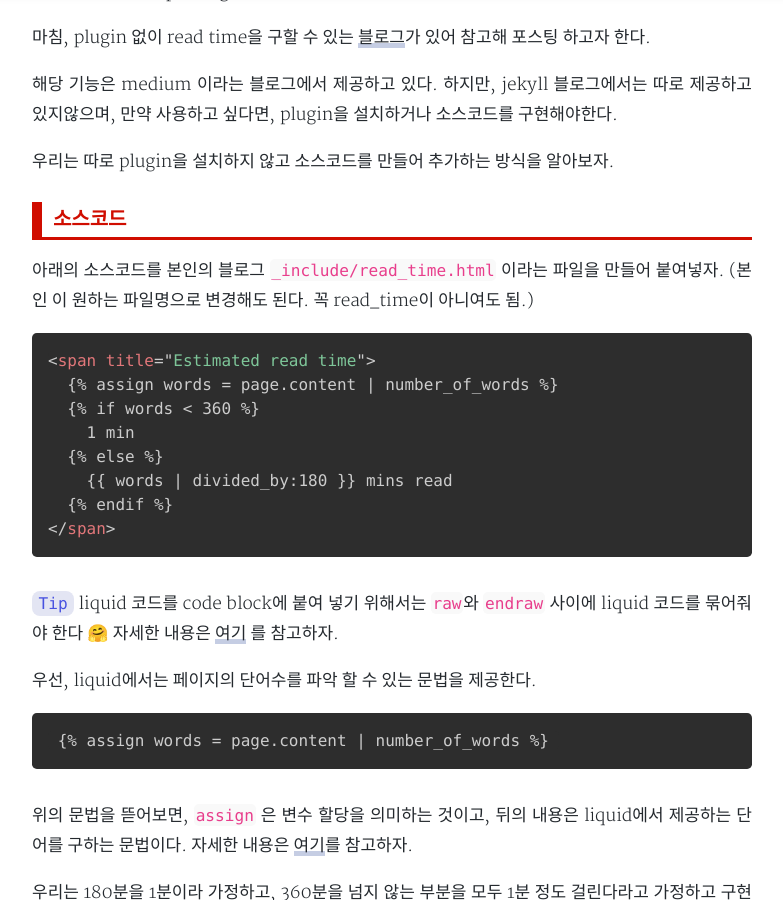
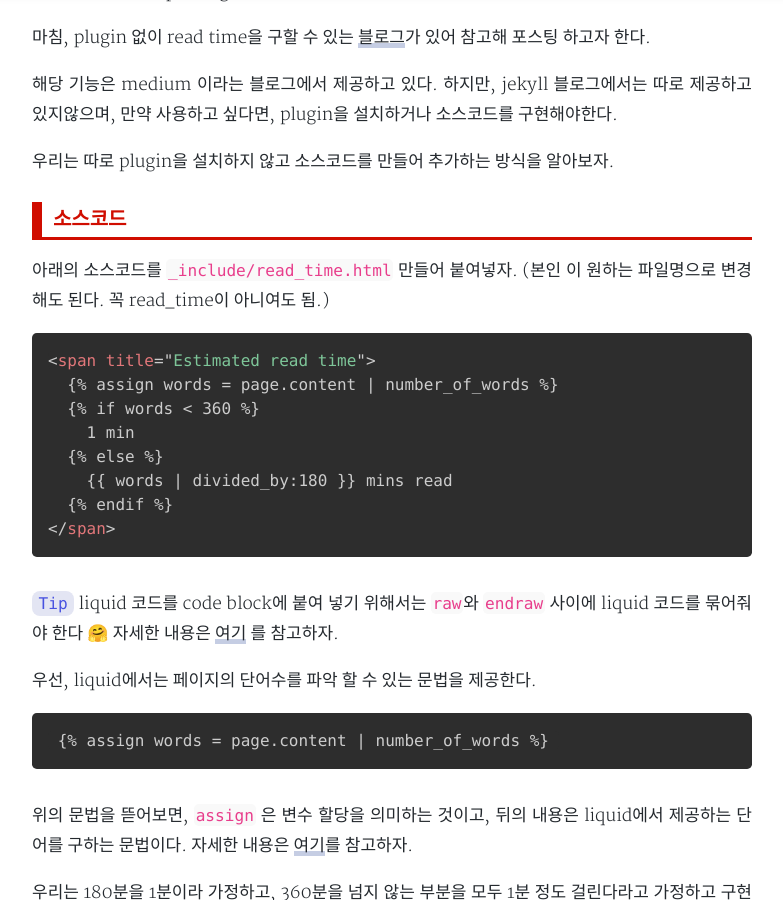
Before and after one commit to 0xd00d00/0xd00d00.github.io, a Jekyll site: the page built from _posts/2021-07-12-jekyll_readingTime.md, in a window 1280 px wide and 900 px high, scrolled down 1383 px. Shown: the whole window, without its empty margins (248-1031 px from the left). Built offline with Jekyll 4.4.1, drawn with Linux system fonts in a browser that asks for light colours; nearby versions of some CDN libraries; some web fonts are replaced; comment, search, counter and statistics services are not loaded.

Commit message:
[post] modify posting

````diff
--- a/_posts/2021-07-12-jekyll_readingTime.md
+++ b/_posts/2021-07-12-jekyll_readingTime.md
@@ -34,7 +34,8 @@ jekyll blog에서 medium에서 사용중인 read time을 구현해봅시다.<br>
 우리는 따로 plugin을 설치하지 않고 소스코드를 만들어 추가하는 방식을 알아보자.
 
 ### 소스코드
-아래의 소스코드를 본인의 블로그 `_include/read_time.html` 이라는 파일을 만들어 붙여넣자. (본인 이 원하는 파일명으로 변경해도 된다. 꼭 read_time이 아니여도 됨.)
+아래의 소스코드를 `_include/read_time.html` 만들어 붙여넣자.
+(본인 이 원하는 파일명으로 변경해도 된다. 꼭 read_time이 아니여도 됨.)
 ```html
 <span title="Estimated read time">
   {% raw %}{% assign words = page.content | number_of_words %}
````
